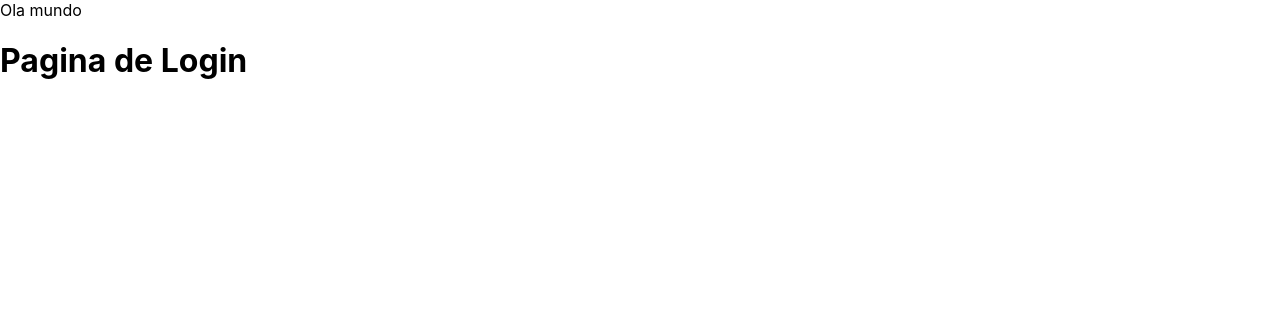
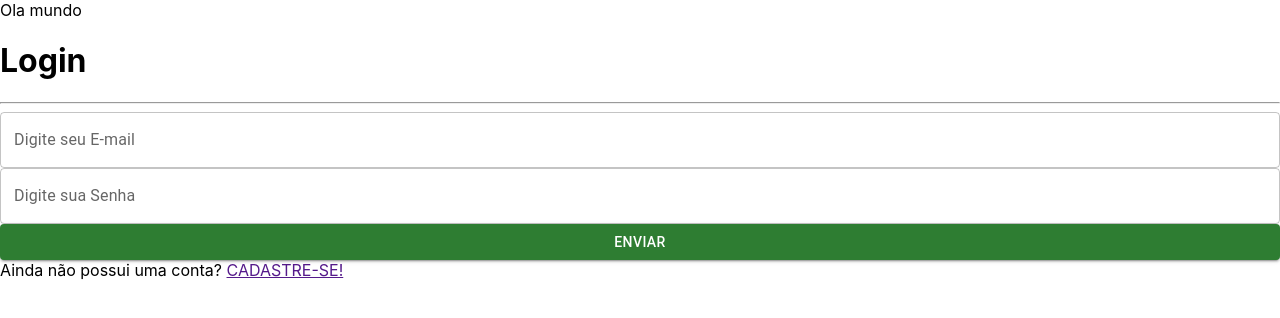
Before and after one commit to iwtrainingbr/front-14-app, a React (Create React App) app: page /login in a window 1280 px wide. Shown: the top 318 px of the page. Built offline with nearby package versions, Linux system fonts and the light colour scheme.

Commit message:
tela de login

```diff
--- a/src/App.js
+++ b/src/App.js
@@ -3,6 +3,8 @@ import {BrowserRouter, Routes, Route} from "react-router-dom";
 import Register from "./pages/Register";
 import Login from "./pages/Login";
 import Example from "./pages/Example";
+import Andrade from "./pages/Andrade";
+
 
 export default function App() {
   return (
@@ -14,6 +16,8 @@ export default function App() {
         <Route path="/cadastro" element={<Register/>} />
         <Route path="/login" element={<Login/>} />
         <Route path="/exemplo" element={<Example/>} />
+        <Route path="/andrade" element={<Andrade/>} />
+
       </Routes>
 
 
--- /dev/null
+++ b/src/pages/Andrade/index.js
@@ -0,0 +1,5 @@
+export default function Andrade() {
+    return (
+      <h1>Olá Andrade</h1>
+    )
+  }
--- a/src/pages/Login/index.js
+++ b/src/pages/Login/index.js
@@ -1,5 +1,16 @@
+import {Button, TextField} from "@mui/material";
+import {Favorite, ZoomOut} from "@mui/icons-material";
+
 export default function Login() {
   return (
-    <h1>Pagina de Login</h1>
+
+    <div>
+    <h1>Login</h1>
+    <hr></hr>
+    <TextField fullWidth label="Digite seu E-mail"/>
+    <TextField fullWidth label="Digite sua Senha"/>
+    <Button fullWidth color="success" variant="contained">Enviar</Button>
+<>Ainda não possui uma conta? <a href="">CADASTRE-SE!</a></>
+    </div>
   )
 }
```
